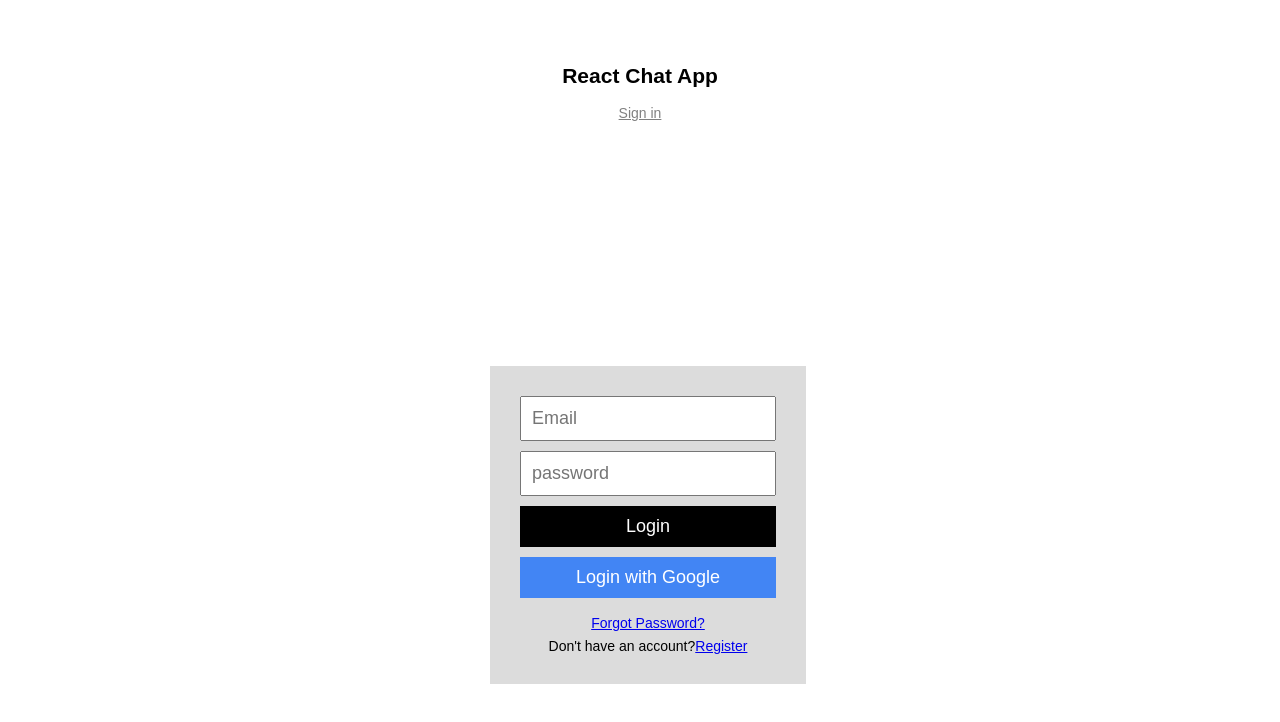
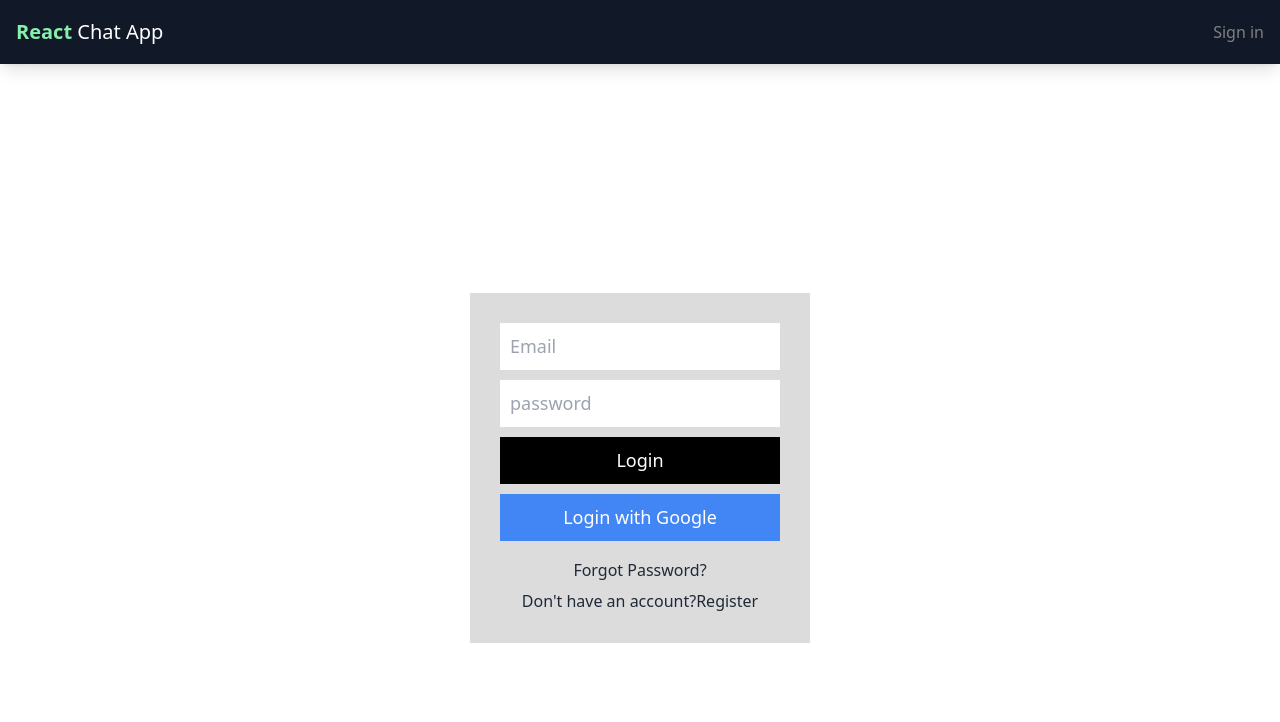
Before and after one commit to alexstulov/react-n-tailwind, a React (Create React App) app: page / in a window 1280 px wide. Shown: the top 722 px of the page. Built offline with nearby package versions, Linux system fonts and the light colour scheme; no server answers; what bad-words would draw is missing.

Commit message:
Fix chat to work with new firebase access rules. Add daisyui, drop postcss, move configs back to js.

```diff
--- a/package.json
+++ b/package.json
@@ -13,6 +13,7 @@
     "@types/react-dom": "^18.0.10",
     "axios": "^1.2.5",
     "bad-words": "^3.0.4",
+    "daisyui": "^2.49.0",
     "firebase": "^9.15.0",
     "firebase-tools": "^11.19.0",
     "react": "^18.2.0",
@@ -52,7 +53,6 @@
     "@typescript-eslint/parser": "^5.48.2",
     "eslint": "^8.32.0",
     "eslint-plugin-react": "^7.32.1",
-    "postcss": "^8.4.20",
     "prettier": "2.8.2",
     "tailwindcss": "^3.2.4",
     "web-vitals": "^3.1.1"
--- a/postcss.config.ts
+++ /dev/null
@@ -1,6 +0,0 @@
-module.exports = {
-  plugins: {
-    tailwindcss: {},
-    autoprefixer: {},
-  },
-}
--- a/src/components/Chat.tsx
+++ b/src/components/Chat.tsx
@@ -8,7 +8,7 @@ import Message from "./Message"
 
 const Chat = () => {
   // return <>the chat</>
-  const [user, loading] = useAuthState(auth)
+  const [user, loading, isLogin] = useAuthState(auth)
   const { messages, sendMessage } = useMessages()
   // const {messages, sendMessage } = useChat()
   // const { user, isLogin} = useAuth()
@@ -16,12 +16,10 @@ const Chat = () => {
   const [msgLength, setMsgLength] = useState(messages.length)
 
   useEffect(() => {
-    console.log("eff")
     if (msgLength !== messages.length) {
       bottom.current?.scrollIntoView({
         behavior: "smooth",
       })
-      console.log("changed")
       setMsgLength(messages.length)
     }
   }, [messages])
@@ -32,6 +30,7 @@ const Chat = () => {
     <>
       <div className="container-sm mt-20">
         {loading && <div>loading...</div>}
+        {!loading && !isLogin && <h2>Sign in to see the chat</h2>}
         {!loading && (
           <div className="mx-5">
             {messages.map((msg: any) => {
--- a/src/modules/tic-tac-toe/Game.tsx
+++ b/src/modules/tic-tac-toe/Game.tsx
@@ -97,7 +97,7 @@ class Game extends React.Component<any, StateT> {
         desc = <strong>{desc}</strong>
       }
       return (
-        <li key={move}><button onClick={() => this.jumpTo(move)}>{desc}</button></li>
+        <li key={move}><button className="btn" onClick={() => this.jumpTo(move)}>{desc}</button></li>
       )
     })
 
--- a/src/modules/tic-tac-toe/styles.css
+++ b/src/modules/tic-tac-toe/styles.css
@@ -1,3 +1,5 @@
+// https://github.com/DarbyBrown/Shade to make 3d-like
+
 body {
     font: 14px "Century Gothic", Futura, sans-serif;
   }
--- /dev/null
+++ b/tailwind.config.js
@@ -0,0 +1,9 @@
+/** @type {import('tailwindcss').Config} */
+module.exports = {
+    // content: ['html'],
+    content: ['./src/**/*.{js,jsx,ts,tsx}'],
+    theme: {
+        extend: {},
+    },
+    plugins: [require('daisyui')],
+}
--- a/tailwind.config.ts
+++ /dev/null
@@ -1,13 +0,0 @@
-/** @type {import('tailwindcss').Config} */
-module.exports = {
-  content: [
-    "/src/**/*.{js,jsx,ts,tsx}",
-  ],
-  theme: {
-    container: {
-      center: true
-    },
-    extend: {},
-  },
-  plugins: [],
-}
```
Also changed, not shown: 1 other file (tests, documents, lock files or other folders).
